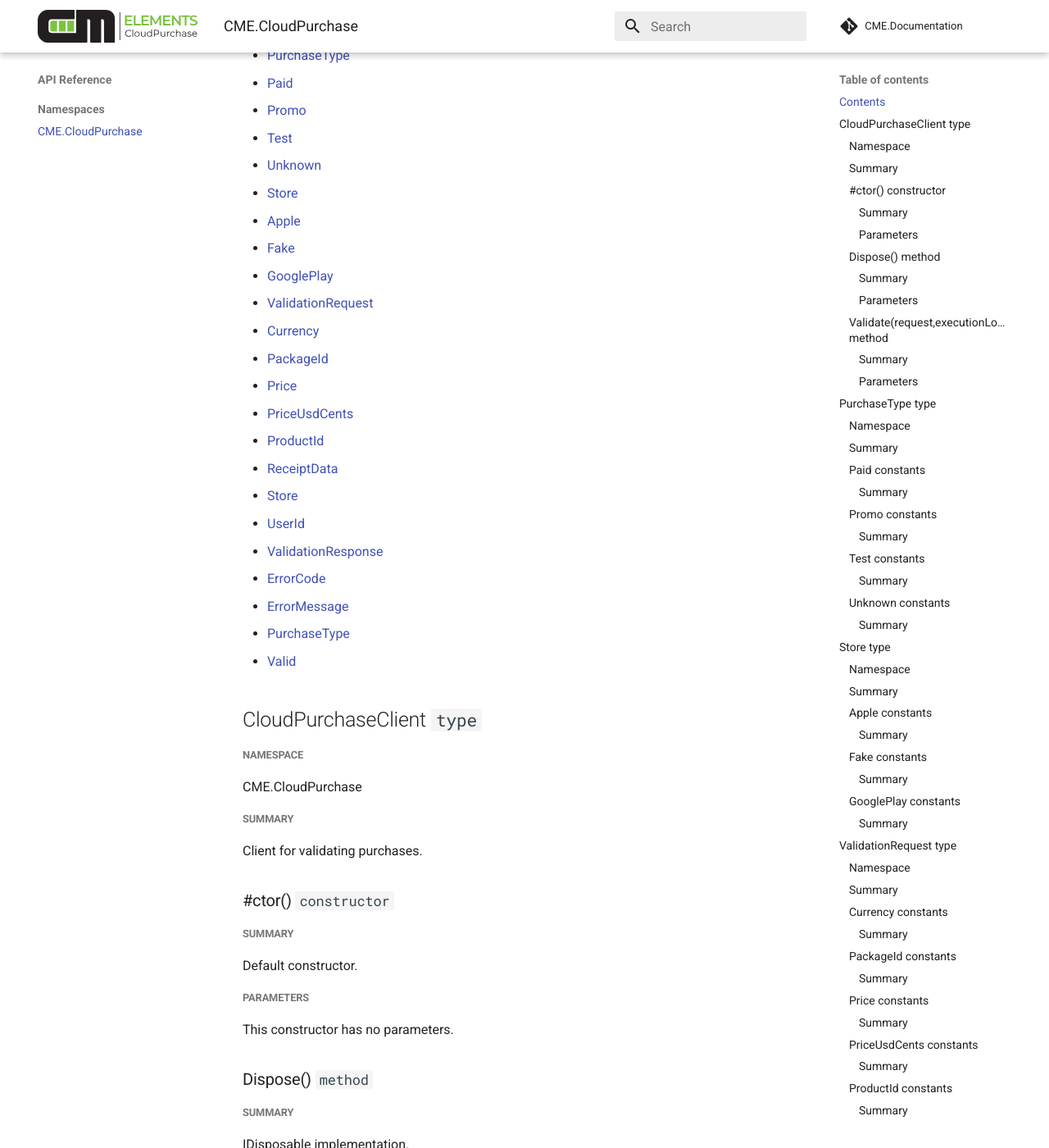
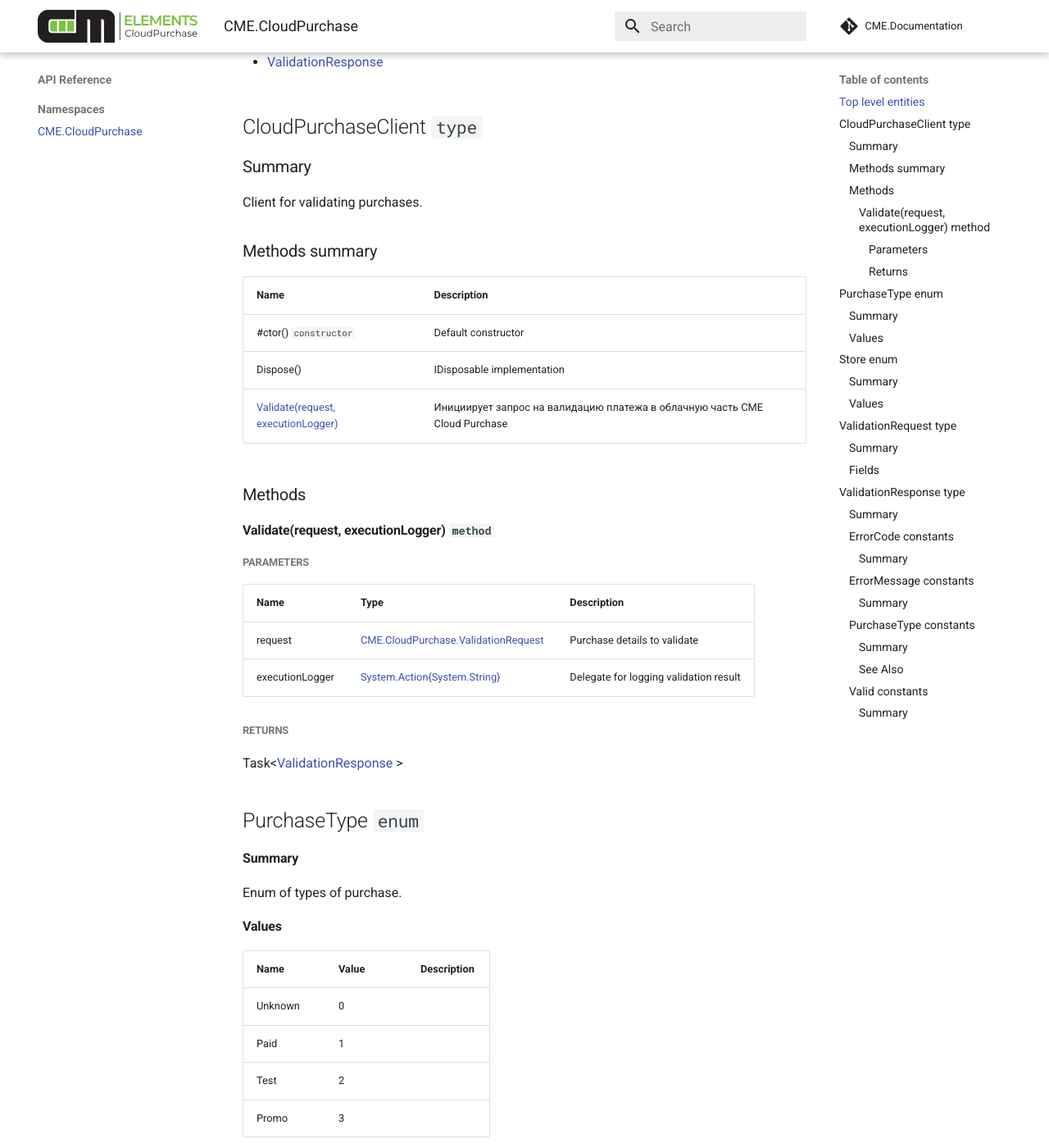
Before and after one commit to creative-mobile/CME.Documentation, an MkDocs documentation site: the page built from docs/api_reference/CME.CloudPurchase.md, in a window 1280 px wide and 1400 px high, scrolled down 391 px. Shown: the whole window at 82% size. Built offline with MkDocs 1.6.1 and Material for MkDocs 9.7.7, drawn with Linux system fonts in a browser that asks for light colours; comment, search, counter and statistics services are not loaded; some of the changed text lies outside the part shown.

Commit message:
reference wip

```diff
--- a/docs/api_reference/CME.CloudPurchase.md
+++ b/docs/api_reference/CME.CloudPurchase.md
@@ -1,264 +1,133 @@
 <a name='assembly'></a>
-# Docs
+# Namespace CME.CloudPurchase
 
-## Contents
+## Top level entities
 
 - [CloudPurchaseClient](#T-CME-CloudPurchase-CloudPurchaseClient 'CME.CloudPurchase.CloudPurchaseClient')
-  - [#ctor()](#M-CME-CloudPurchase-CloudPurchaseClient-#ctor 'CME.CloudPurchase.CloudPurchaseClient.#ctor')
-  - [Dispose()](#M-CME-CloudPurchase-CloudPurchaseClient-Dispose 'CME.CloudPurchase.CloudPurchaseClient.Dispose')
-  - [Validate(request,executionLogger)](#M-CME-CloudPurchase-CloudPurchaseClient-Validate-CME-CloudPurchase-ValidationRequest,System-Action{System-String}- 'CME.CloudPurchase.CloudPurchaseClient.Validate(CME.CloudPurchase.ValidationRequest,System.Action{System.String})')
+
 - [PurchaseType](#T-CME-CloudPurchase-PurchaseType 'CME.CloudPurchase.PurchaseType')
-  - [Paid](#F-CME-CloudPurchase-PurchaseType-Paid 'CME.CloudPurchase.PurchaseType.Paid')
-  - [Promo](#F-CME-CloudPurchase-PurchaseType-Promo 'CME.CloudPurchase.PurchaseType.Promo')
-  - [Test](#F-CME-CloudPurchase-PurchaseType-Test 'CME.CloudPurchase.PurchaseType.Test')
-  - [Unknown](#F-CME-CloudPurchase-PurchaseType-Unknown 'CME.CloudPurchase.PurchaseType.Unknown')
+
 - [Store](#T-CME-CloudPurchase-Store 'CME.CloudPurchase.Store')
-  - [Apple](#F-CME-CloudPurchase-Store-Apple 'CME.CloudPurchase.Store.Apple')
-  - [Fake](#F-CME-CloudPurchase-Store-Fake 'CME.CloudPurchase.Store.Fake')
-  - [GooglePlay](#F-CME-CloudPurchase-Store-GooglePlay 'CME.CloudPurchase.Store.GooglePlay')
+
 - [ValidationRequest](#T-CME-CloudPurchase-ValidationRequest 'CME.CloudPurchase.ValidationRequest')
-  - [Currency](#F-CME-CloudPurchase-ValidationRequest-Currency 'CME.CloudPurchase.ValidationRequest.Currency')
-  - [PackageId](#F-CME-CloudPurchase-ValidationRequest-PackageId 'CME.CloudPurchase.ValidationRequest.PackageId')
-  - [Price](#F-CME-CloudPurchase-ValidationRequest-Price 'CME.CloudPurchase.ValidationRequest.Price')
-  - [PriceUsdCents](#F-CME-CloudPurchase-ValidationRequest-PriceUsdCents 'CME.CloudPurchase.ValidationRequest.PriceUsdCents')
-  - [ProductId](#F-CME-CloudPurchase-ValidationRequest-ProductId 'CME.CloudPurchase.ValidationRequest.ProductId')
-  - [ReceiptData](#F-CME-CloudPurchase-ValidationRequest-ReceiptData 'CME.CloudPurchase.ValidationRequest.ReceiptData')
-  - [Store](#F-CME-CloudPurchase-ValidationRequest-Store 'CME.CloudPurchase.ValidationRequest.Store')
-  - [UserId](#F-CME-CloudPurchase-ValidationRequest-UserId 'CME.CloudPurchase.ValidationRequest.UserId')
+
 - [ValidationResponse](#T-CME-CloudPurchase-ValidationResponse 'CME.CloudPurchase.ValidationResponse')
-  - [ErrorCode](#F-CME-CloudPurchase-ValidationResponse-ErrorCode 'CME.CloudPurchase.ValidationResponse.ErrorCode')
-  - [ErrorMessage](#F-CME-CloudPurchase-ValidationResponse-ErrorMessage 'CME.CloudPurchase.ValidationResponse.ErrorMessage')
-  - [PurchaseType](#F-CME-CloudPurchase-ValidationResponse-PurchaseType 'CME.CloudPurchase.ValidationResponse.PurchaseType')
-  - [Valid](#F-CME-CloudPurchase-ValidationResponse-Valid 'CME.CloudPurchase.ValidationResponse.Valid')
+
 
 <a name='T-CME-CloudPurchase-CloudPurchaseClient'></a>
 ## CloudPurchaseClient `type`
 
-##### Namespace
-
-CME.CloudPurchase
-
-##### Summary
+### Summary
 
 Client for validating purchases.
 
-<a name='M-CME-CloudPurchase-CloudPurchaseClient-#ctor'></a>
-### #ctor() `constructor`
+### Methods summary
+| Name                                            | Description                                                                |
+|-------------------------------------------------|----------------------------------------------------------------------------|
+| #ctor() `constructor`                           | Default constructor                                                        |
+| Dispose()                                       | IDisposable implementation                                                 |
+| [Validate(request, executionLogger)](#Validate) | Инициирует запрос на валидацию платежа в облачную часть CME Cloud Purchase |
 
-##### Summary
+### Methods
 
-Default constructor.
+<a name='Validate'></a>
+#### Validate(request, executionLogger) `method`
 
 ##### Parameters
 
-This constructor has no parameters.
-
-<a name='M-CME-CloudPurchase-CloudPurchaseClient-Dispose'></a>
-### Dispose() `method`
-
-##### Summary
-
-IDisposable implementation.
-
-##### Parameters
-
-This method has no parameters.
-
-<a name='M-CME-CloudPurchase-CloudPurchaseClient-Validate-CME-CloudPurchase-ValidationRequest,System-Action{System-String}-'></a>
-### Validate(request,executionLogger) `method`
-
-##### Summary
-
-Validate in-app purchase.
-
-##### Parameters
-
-| Name | Type | Description |
-| ---- | ---- | ----------- |
-| request | [CME.CloudPurchase.ValidationRequest](#T-CME-CloudPurchase-ValidationRequest 'CME.CloudPurchase.ValidationRequest') | Purchase details to validate |
+| Name            | Type                                                                                                                                                  | Description                            |
+|-----------------|-------------------------------------------------------------------------------------------------------------------------------------------------------|----------------------------------------|
+| request         | [CME.CloudPurchase.ValidationRequest](#T-CME-CloudPurchase-ValidationRequest 'CME.CloudPurchase.ValidationRequest')                                   | Purchase details to validate           |
 | executionLogger | [System.Action{System.String}](http://msdn.microsoft.com/query/dev14.query?appId=Dev14IDEF1&l=EN-US&k=k:System.Action 'System.Action{System.String}') | Delegate for logging validation result |
 
+##### Returns
+
+Task<[ValidationResponse](#ValidationResponse) \>
+
 <a name='T-CME-CloudPurchase-PurchaseType'></a>
-## PurchaseType `type`
+## PurchaseType `enum`
 
-##### Namespace
-
-CME.CloudPurchase
-
-##### Summary
+#### Summary
 
 Enum of types of purchase.
 
-<a name='F-CME-CloudPurchase-PurchaseType-Paid'></a>
-### Paid `constants`
+#### Values
 
-##### Summary
-
-
-
-<a name='F-CME-CloudPurchase-PurchaseType-Promo'></a>
-### Promo `constants`
-
-##### Summary
-
-
-
-<a name='F-CME-CloudPurchase-PurchaseType-Test'></a>
-### Test `constants`
-
-##### Summary
-
-
-
-<a name='F-CME-CloudPurchase-PurchaseType-Unknown'></a>
-### Unknown `constants`
-
-##### Summary
-
+| Name    | Value | Description |
+|---------|-------|-------------|
+| Unknown | 0     |             |
+| Paid    | 1     |             |
+| Test    | 2     |             |
+| Promo   | 3     |             |
 
 
 <a name='T-CME-CloudPurchase-Store'></a>
-## Store `type`
+## Store `enum`
 
-##### Namespace
-
-CME.CloudPurchase
-
-##### Summary
+#### Summary
 
 Enum of app stores
 
-<a name='F-CME-CloudPurchase-Store-Apple'></a>
-### Apple `constants`
+#### Values
 
-##### Summary
+| Name       | Description       |
+|------------|-------------------|
+| Apple      | AppStore          |
+| Fake       | For test purpose  |
+| GooglePlay | Google Play Store |
 
-AppStore
 
-<a name='F-CME-CloudPurchase-Store-Fake'></a>
-### Fake `constants`
-
-##### Summary
-
-For test purpose
-
-<a name='F-CME-CloudPurchase-Store-GooglePlay'></a>
-### GooglePlay `constants`
-
-##### Summary
-
-Google Play Store
-
-<a name='T-CME-CloudPurchase-ValidationRequest'></a>
 ## ValidationRequest `type`
 
-##### Namespace
-
-CME.CloudPurchase
-
-##### Summary
+#### Summary
 
 Purchase info to validate
 
-<a name='F-CME-CloudPurchase-ValidationRequest-Currency'></a>
-### Currency `constants`
+#### Fields
+| Name          | Type                                | Description |
+|---------------|-------------------------------------|-------------|
+| Store         | [Store](#T-CME-CloudPurchase-Store) |    Store where purchase was made         |
+| PackageId     | string                              |             |
+| ProductId     | string                              |             |
+| ReceiptData   | string                              |             |
+| UserId        | string                              |             |
+| Price         | string                              |             |
+| Currency      | string                              |             |
+| PriceUsdCents | int                                 |             |
 
-##### Summary
-
-
-
-<a name='F-CME-CloudPurchase-ValidationRequest-PackageId'></a>
-### PackageId `constants`
-
-##### Summary
-
-
-
-<a name='F-CME-CloudPurchase-ValidationRequest-Price'></a>
-### Price `constants`
-
-##### Summary
-
-
-
-<a name='F-CME-CloudPurchase-ValidationRequest-PriceUsdCents'></a>
-### PriceUsdCents `constants`
-
-##### Summary
-
-
-
-<a name='F-CME-CloudPurchase-ValidationRequest-ProductId'></a>
-### ProductId `constants`
-
-##### Summary
-
-
-
-<a name='F-CME-CloudPurchase-ValidationRequest-ReceiptData'></a>
-### ReceiptData `constants`
-
-##### Summary
-
-
-
-<a name='F-CME-CloudPurchase-ValidationRequest-Store'></a>
-### Store `constants`
-
-##### Summary
-
-Store where purchase was made.
-
-##### See Also
-
-- [CME.CloudPurchase.Store](#T-CME-CloudPurchase-Store 'CME.CloudPurchase.Store')
-
-<a name='F-CME-CloudPurchase-ValidationRequest-UserId'></a>
-### UserId `constants`
-
-##### Summary
-
-User's sensitive data.
-
-<a name='T-CME-CloudPurchase-ValidationResponse'></a>
+<a name='ValidationResponse'></a>
 ## ValidationResponse `type`
 
-##### Namespace
-
-CME.CloudPurchase
-
-##### Summary
+#### Summary
 
 Details of validation result
 
 <a name='F-CME-CloudPurchase-ValidationResponse-ErrorCode'></a>
 ### ErrorCode `constants`
 
-##### Summary
+#### Summary
 
 
 
 <a name='F-CME-CloudPurchase-ValidationResponse-ErrorMessage'></a>
 ### ErrorMessage `constants`
 
-##### Summary
-
-
+#### Summary
 
 <a name='F-CME-CloudPurchase-ValidationResponse-PurchaseType'></a>
 ### PurchaseType `constants`
 
-##### Summary
+#### Summary
 
 Type of validated purchase.
 
-##### See Also
+#### See Also
 
 - [CME.CloudPurchase.PurchaseType](#T-CME-CloudPurchase-PurchaseType 'CME.CloudPurchase.PurchaseType')
 
 <a name='F-CME-CloudPurchase-ValidationResponse-Valid'></a>
 ### Valid `constants`
 
-##### Summary
+#### Summary
 
 Is purchase valid or not.
```
